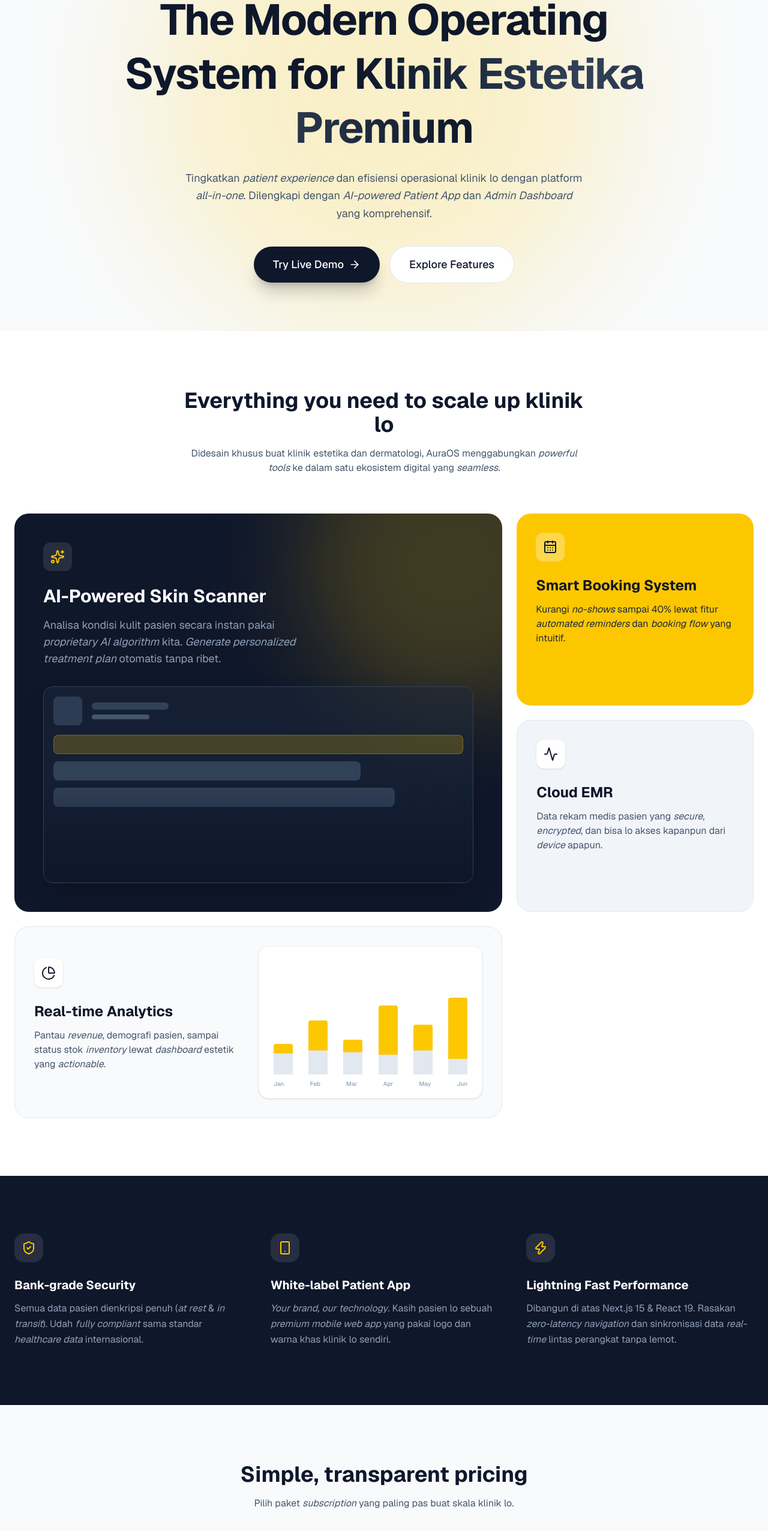
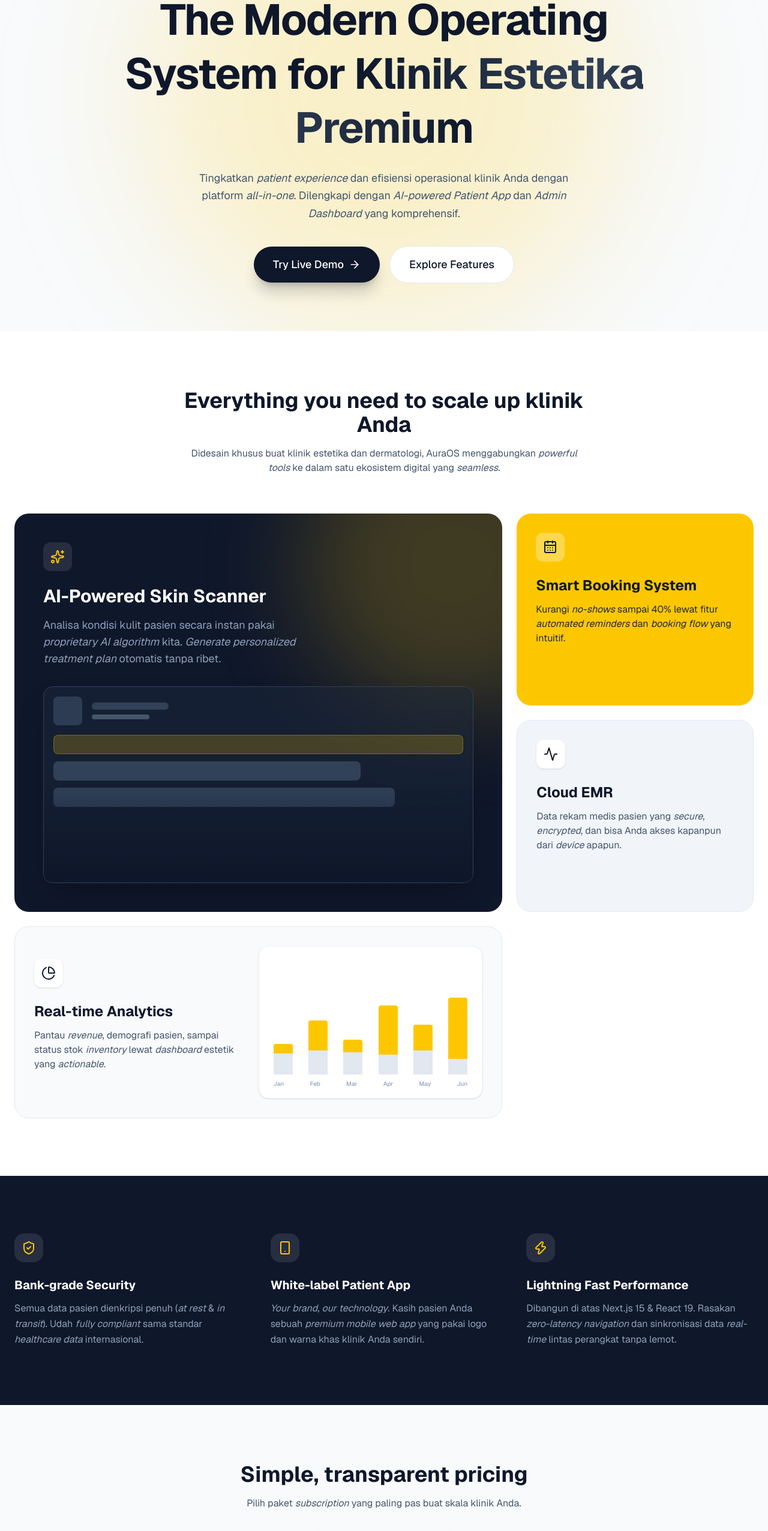
Before and after one commit to jasurddev/AuraWellness, a Next.js app: page / in a window 1280 px wide. Shown: the part 234-2786 px from the top of the page at 60% size. Built offline with nearby package versions, Linux system fonts and the light colour scheme; a web font is replaced by a local one.

Commit message:
content: replace 'lo' with 'Anda' for professionalism

```diff
--- a/src/app/page.tsx
+++ b/src/app/page.tsx
@@ -57,7 +57,7 @@ export default function Home() {
             transition={{ delay: 0.2 }}
             className="text-lg text-slate-600 mb-10 max-w-2xl mx-auto leading-relaxed"
           >
-            Tingkatkan <i>patient experience</i> dan efisiensi operasional klinik lo dengan platform <i>all-in-one</i>. Dilengkapi dengan <i>AI-powered Patient App</i> dan <i>Admin Dashboard</i> yang komprehensif.
+            Tingkatkan <i>patient experience</i> dan efisiensi operasional klinik Anda dengan platform <i>all-in-one</i>. Dilengkapi dengan <i>AI-powered Patient App</i> dan <i>Admin Dashboard</i> yang komprehensif.
           </motion.p>
 
           <motion.div
@@ -80,7 +80,7 @@ export default function Home() {
       <section id="features" className="py-24 px-6 bg-white">
         <div className="max-w-7xl mx-auto">
           <div className="mb-16 text-center max-w-2xl mx-auto">
-            <h2 className="text-3xl md:text-4xl font-bold mb-4">Everything you need to scale up klinik lo</h2>
+            <h2 className="text-3xl md:text-4xl font-bold mb-4">Everything you need to scale up klinik Anda</h2>
             <p className="text-slate-600">Didesain khusus buat klinik estetika dan dermatologi, AuraOS menggabungkan <i>powerful tools</i> ke dalam satu ekosistem digital yang <i>seamless</i>.</p>
           </div>
 
@@ -130,7 +130,7 @@ export default function Home() {
                 <Activity className="w-6 h-6 text-slate-900" />
               </div>
               <h3 className="text-2xl font-bold text-slate-900 mb-3">Cloud EMR</h3>
-              <p className="text-slate-600">Data rekam medis pasien yang <i>secure</i>, <i>encrypted</i>, dan bisa lo akses kapanpun dari <i>device</i> apapun.</p>
+              <p className="text-slate-600">Data rekam medis pasien yang <i>secure</i>, <i>encrypted</i>, dan bisa Anda akses kapanpun dari <i>device</i> apapun.</p>
             </div>
 
             {/* Financial Analytics */}
@@ -176,7 +176,7 @@ export default function Home() {
                 <Smartphone className="w-6 h-6 text-yellow-400" />
               </div>
               <h4 className="text-xl font-bold mb-3">White-label Patient App</h4>
-              <p className="text-slate-400 leading-relaxed"><i>Your brand, our technology</i>. Kasih pasien lo sebuah <i>premium mobile web app</i> yang pakai logo dan warna khas klinik lo sendiri.</p>
+              <p className="text-slate-400 leading-relaxed"><i>Your brand, our technology</i>. Kasih pasien Anda sebuah <i>premium mobile web app</i> yang pakai logo dan warna khas klinik Anda sendiri.</p>
             </div>
             <div>
               <div className="w-12 h-12 bg-white/10 rounded-2xl flex items-center justify-center mb-6">
@@ -194,7 +194,7 @@ export default function Home() {
         <div className="max-w-7xl mx-auto">
           <div className="text-center mb-16">
             <h2 className="text-3xl md:text-4xl font-bold mb-4 text-slate-900">Simple, transparent pricing</h2>
-            <p className="text-slate-600">Pilih paket <i>subscription</i> yang paling pas buat skala klinik lo.</p>
+            <p className="text-slate-600">Pilih paket <i>subscription</i> yang paling pas buat skala klinik Anda.</p>
           </div>
 
           <div className="grid grid-cols-1 md:grid-cols-3 gap-8 max-w-5xl mx-auto">
@@ -262,7 +262,7 @@ export default function Home() {
         <div className="max-w-5xl mx-auto text-center">
           <h2 className="text-3xl md:text-5xl font-bold text-slate-900 mb-6">Experience the magic</h2>
           <p className="text-slate-800 text-lg mb-12 max-w-2xl mx-auto">
-            Cobain langsung <i>interactive prototypes</i> kita. Lihat sendiri seberapa <i>smooth patient experience</i>-nya, dan gimana praktisnya tim lo me-<i>manage</i> klinik.
+            Cobain langsung <i>interactive prototypes</i> kita. Lihat sendiri seberapa <i>smooth patient experience</i>-nya, dan gimana praktisnya tim Anda me-<i>manage</i> klinik.
           </p>
 
           <div className="flex flex-col sm:flex-row items-center justify-center gap-6">
```
